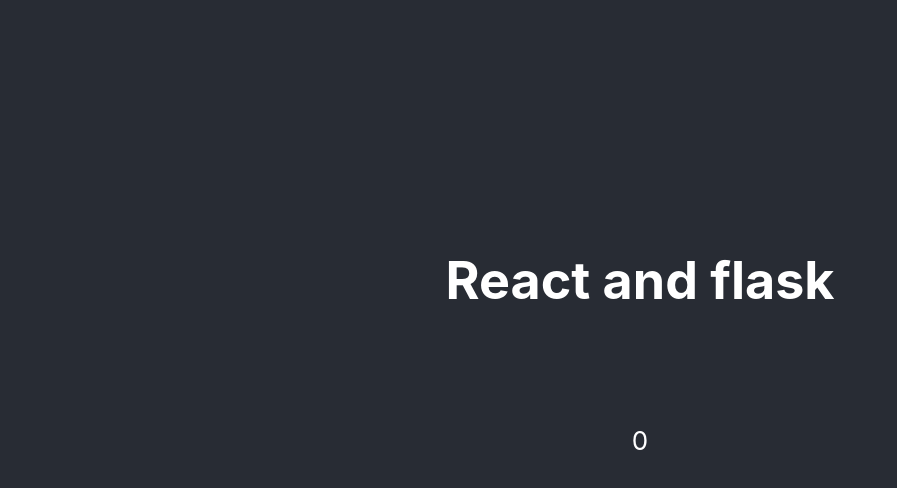
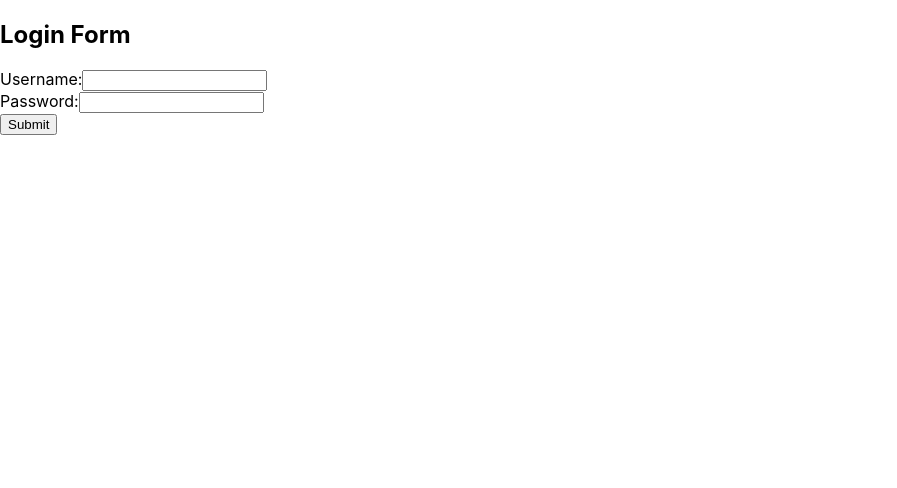
Before and after one commit to Rudi3601/CS520-Project, a React (Create React App) app in the folder frontend/: page /login in a window 1280 px wide. Shown: the top 488 px of the page, without its empty margins (0-897 px from the left). Built offline with nearby package versions, Linux system fonts and the light colour scheme; no server answers.

Commit message:
update package files and add welcome and login pages

```diff
--- a/frontend/package.json
+++ b/frontend/package.json
@@ -9,6 +9,7 @@
     "@testing-library/user-event": "^13.5.0",
     "react": "^18.2.0",
     "react-dom": "^18.2.0",
+    "react-router-dom": "^6.18.0",
     "react-scripts": "5.0.1",
     "web-vitals": "^2.1.4"
   },
--- a/frontend/src/App.js
+++ b/frontend/src/App.js
@@ -1,5 +1,8 @@
 import React, { useEffect, useState } from "react";
 import './App.css';
+import { BrowserRouter as Router, Route, Routes } from 'react-router-dom';
+import Welcome from './Components/Welcome';
+import Login from './Components/Login';
 
 function App() {
   // usestate for setting a javascript
@@ -29,17 +32,23 @@
   }, []);
 
   return (
-      <div className="App">
-          <header className="App-header">
-              <h1>React and flask</h1>
-              {/* Calling a data from setdata for showing */}
-              <p>{data.name}</p>
-              <p>{data.age}</p>
-              <p>{data.date}</p>
-              <p>{data.programming}</p>
+    //   <div className="App">
+    //       <header className="App-header">
+    //           <h1>React and flask</h1>
+    //           {/* Calling a data from setdata for showing */}
+    //           <p>{data.name}</p>
+    //           <p>{data.age}</p>
+    //           <p>{data.date}</p>
+    //           <p>{data.programming}</p>
 
-          </header>
-      </div>
+    //       </header>
+    //   </div>
+    <Router>
+        <Routes>
+            <Route exaxt path="/" element={<Welcome/>} />
+            <Route exaxt path="/login" element={<Login/>} />
+        </Routes>
+    </Router>
   );
 }
 
--- /dev/null
+++ b/frontend/src/Components/Login.js
@@ -0,0 +1,34 @@
+import React from 'react'
+//onSubmit={this.handleSubmit}>
+function Login(){
+    return (
+        <div>
+            <h2>Login Form</h2>
+            <form>
+            <div>
+                <label htmlFor="username">Username:</label>
+                <input
+                type="text"
+                id="username"
+                //value={this.state.username}
+                //onChange={this.handleUsernameChange}
+                />
+            </div>
+            <div>
+                <label htmlFor="password">Password:</label>
+                <input
+                type="password"
+                id="password"
+                //value={this.state.password}
+                //onChange={this.handlePasswordChange}
+                />
+            </div>
+            <div>
+                <button type="submit">Submit</button>
+            </div>
+            </form>
+        </div>
+    )
+}
+
+export default Login;
--- /dev/null
+++ b/frontend/src/Components/Welcome.js
@@ -0,0 +1,18 @@
+import React from 'react'
+import { Link } from 'react-router-dom';
+
+function Welcome(){
+    return (
+        <div>
+            <h1>
+                Patient Tracker System
+            </h1>
+            <div>
+                <h2>Login</h2>
+                <Link to='/login'>login as</Link>
+            </div>
+        </div>
+    )
+}
+
+export default Welcome;
```
Also changed, not shown: 2 other files (tests, documents, lock files or other folders).
